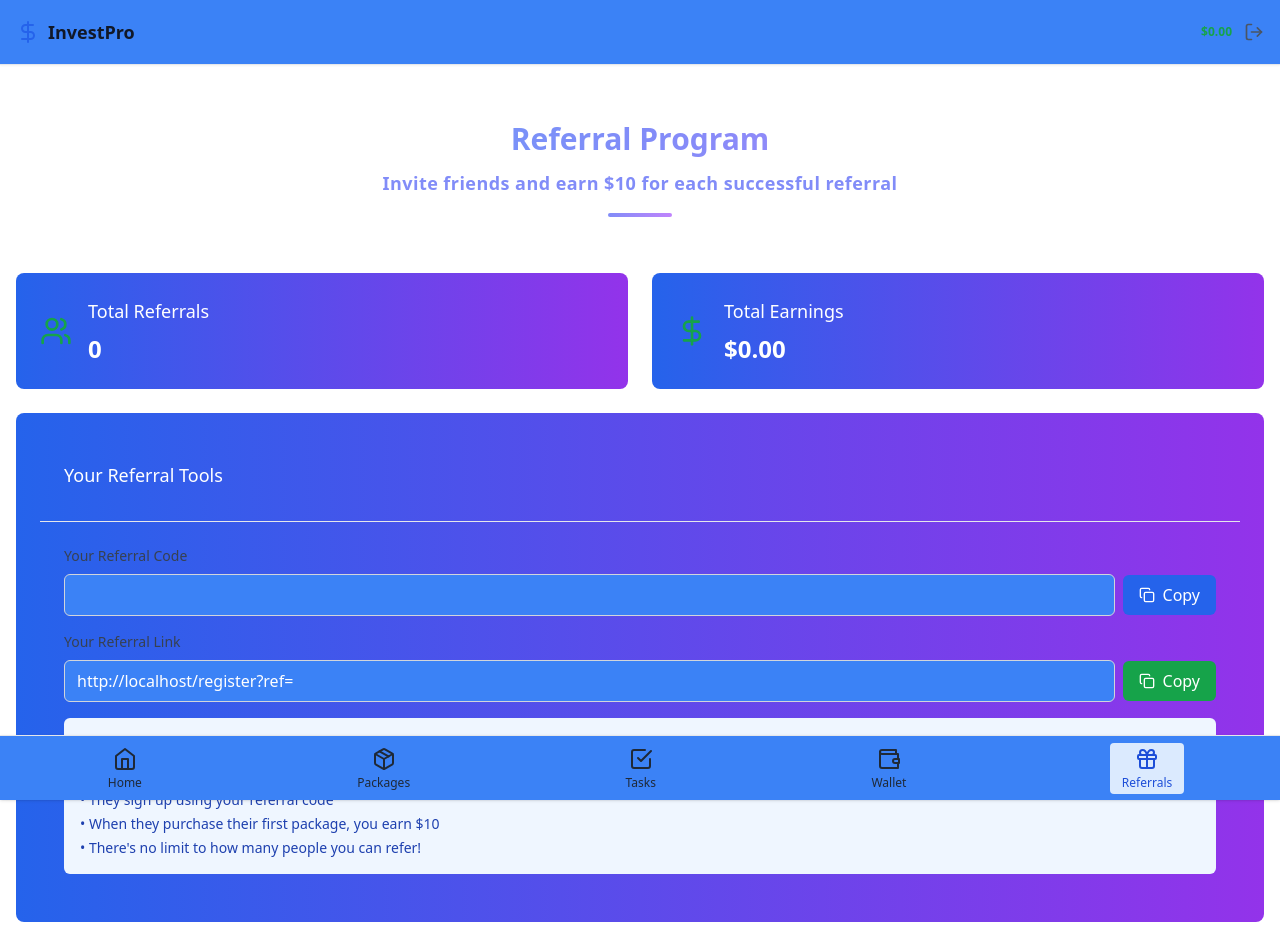
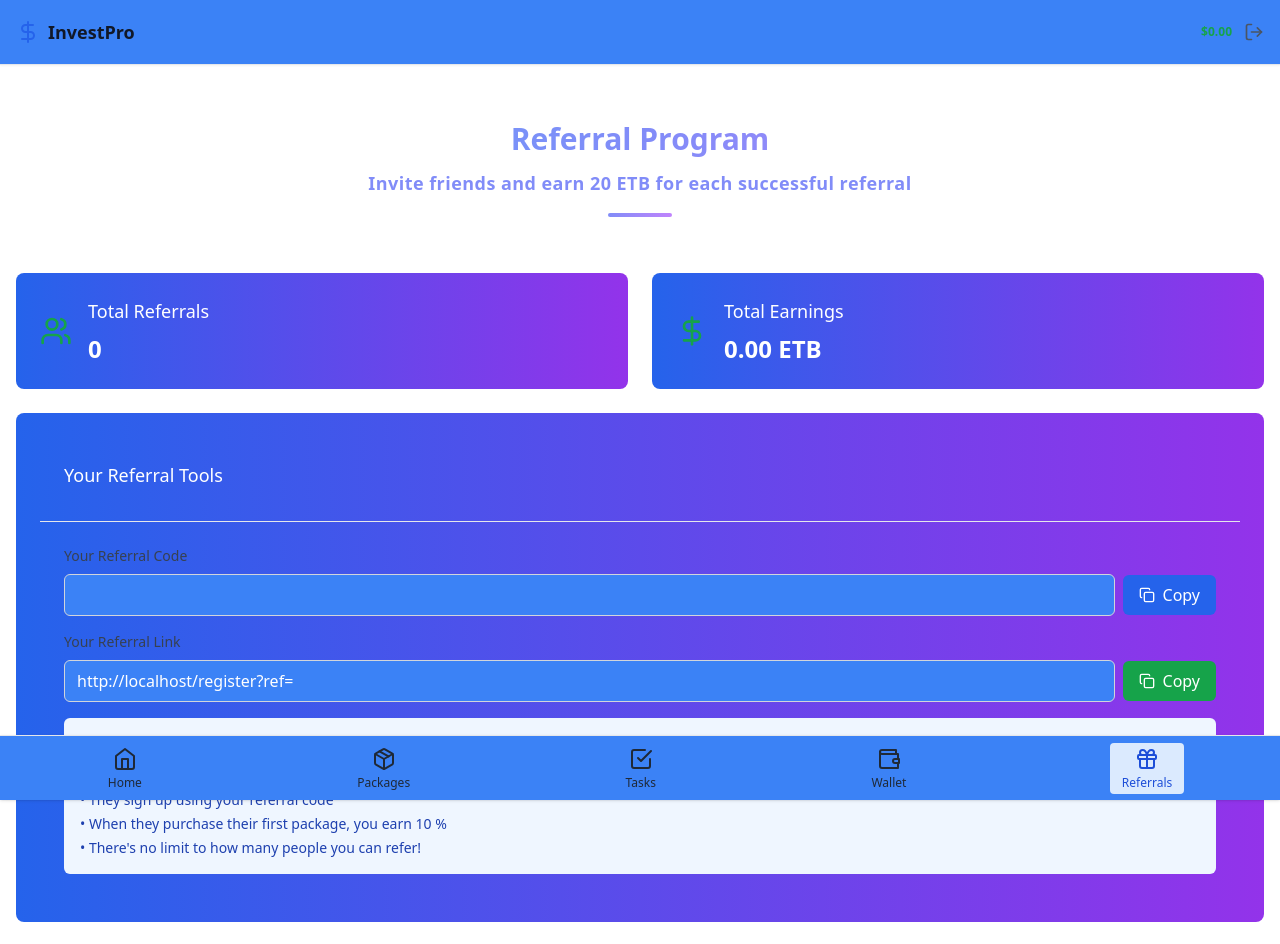
Before and after one commit to esrael1/investment, a React (Vite) app: page /referrals in a window 1280 px wide. Shown: the top 944 px of the page. Built offline with nearby package versions, Linux system fonts and the light colour scheme; no server answers; the database is empty; sample sign-in values are in the browser's storage.

Commit message:
chage referal $ to ETB

```diff
--- a/src/components/Referrals.tsx
+++ b/src/components/Referrals.tsx
@@ -88,7 +88,7 @@ export default function Referrals() {
           Referral Program
         </h1>
         <p className="mt-3 text-gray-300 text-lg tracking-wide">
-          <span className="font-semibold text-indigo-400">Invite friends and earn $10 for each successful referral</span>
+          <span className="font-semibold text-indigo-400">Invite friends and earn 20 ETB for each successful referral</span>
         </p>
         <div className="mt-4 w-16 h-1 mx-auto bg-gradient-to-r from-indigo-400 to-purple-400 rounded-full"></div>
       </div>
@@ -110,7 +110,7 @@ export default function Referrals() {
             <DollarSign className="h-8 w-8 text-green-600" />
             <div className="ml-4">
               <p className="text-lg font-medium mb-2">Total Earnings</p>
-              <p className="text-2xl font-bold text-white-900">${stats.totalBonus.toFixed(2)}</p>
+              <p className="text-2xl font-bold text-white-900">{stats.totalBonus.toFixed(2)} ETB</p>
             </div>
           </div>
         </div>
@@ -169,7 +169,7 @@ export default function Referrals() {
             <ul className="text-sm text-blue-800 space-y-1">
               <li>• Share your referral code or link with friends</li>
               <li>• They sign up using your referral code</li>
-              <li>• When they purchase their first package, you earn $10</li>
+              <li>• When they purchase their first package, you earn 10 %</li>
               <li>• There's no limit to how many people you can refer!</li>
             </ul>
           </div>
```
